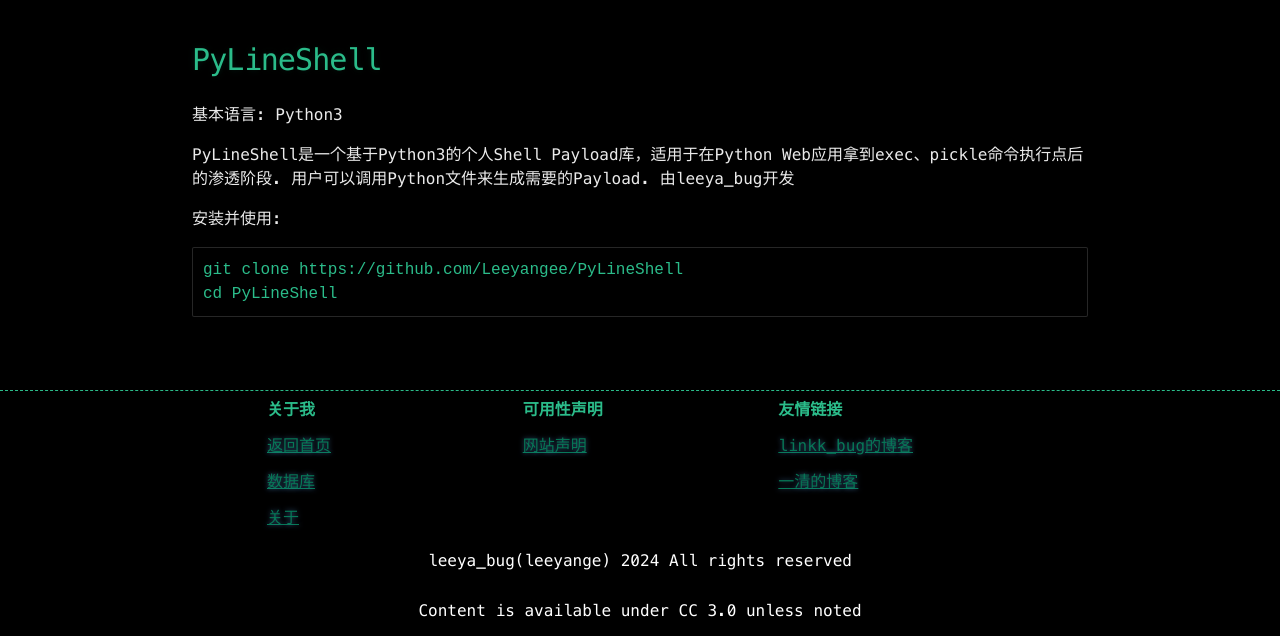
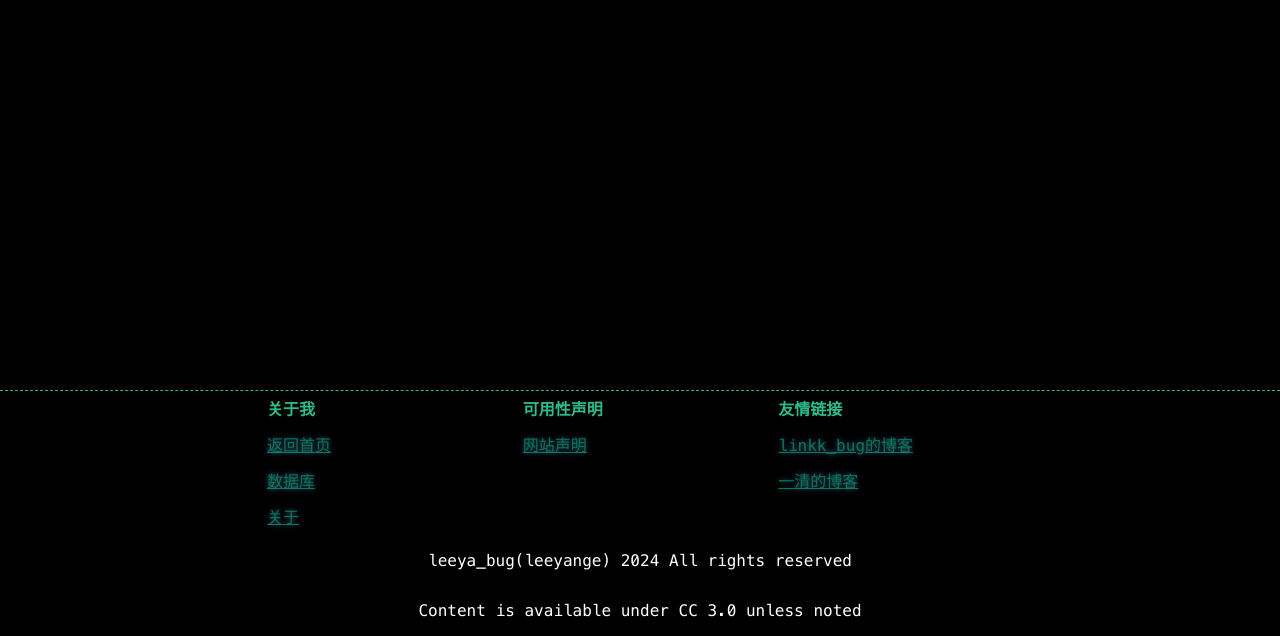
Before and after one commit to Leeyangee/leeyangee.github.io, a Jekyll site: the page built from opensource.md, in a window 1280 px wide. Shown: the part 460-1096 px from the top of the page. Built offline with Jekyll 4.4.1, drawn with Linux system fonts in a browser that asks for light colours.

Commit message:
Update opensource.md

````diff
--- a/opensource.md
+++ b/opensource.md
@@ -2,15 +2,3 @@
 layout: page
 title: 开源工作
 ---
-
-# [](#header-1)PyLineShell
-基本语言: Python3
-
-PyLineShell是一个基于Python3的个人Shell Payload库，适用于在Python Web应用拿到exec、pickle命令执行点后的渗透阶段. 用户可以调用Python文件来生成需要的Payload.
-由leeya_bug开发
-
-安装并使用:
-```cmd
-git clone https://github.com/Leeyangee/PyLineShell
-cd PyLineShell
-```
````
